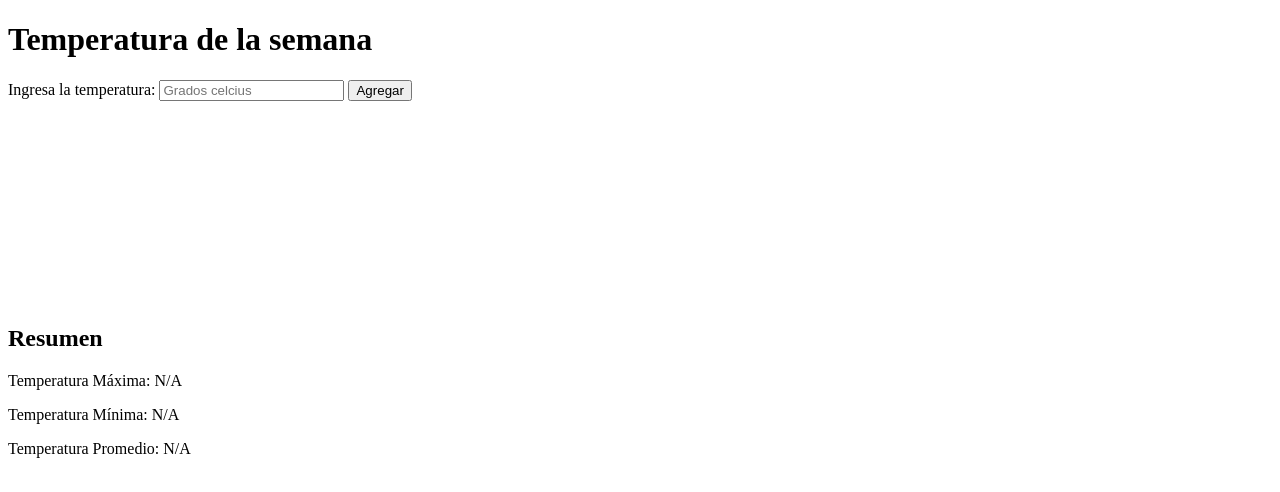
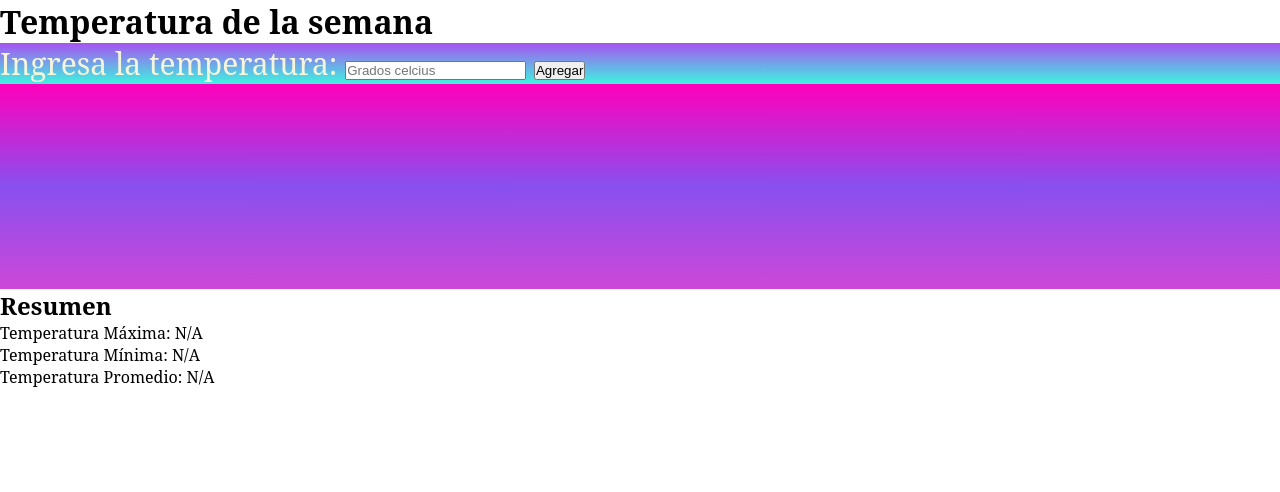
Before and after one commit to rocimed/Temperatura, a plain HTML site: page Index.html in a window 1280 px wide. Drawn offline with nearby package versions, Linux system fonts and the light colour scheme.

Commit message:
insertar estilos

```diff
--- a/Index.html
+++ b/Index.html
@@ -5,7 +5,7 @@
     <meta charset="UTF-8">
     <meta name="viewport" content="width=device-width, initial-scale=1.0">
     <title>Clima</title>
-    <!--link rel="stylesheet" href="style.css"--->
+    <link rel="stylesheet" href="style.css">
     <script src="https://cdnjs.cloudflare.com/ajax/libs/Chart.js/2.9.3/Chart.min.js"></script>
     <script src="Clima.js"></script>
 
@@ -15,13 +15,12 @@
 <body>
     <h1>Temperatura de la semana</h1>
     <div class="container">
-
         <label for="tempInput">Ingresa la temperatura: </label>
         <input type="number" placeholder="Grados celcius" id="tempInput">
         <button onclick="agregarTemperatura()">Agregar</button>
 
     </div>
-    <div>
+    <div class="graf">
         <canvas id="temperaturaChart" width="400" height="200"></canvas>
     </div>
     <div>
--- /dev/null
+++ b/style.css
@@ -0,0 +1,22 @@
+*{
+    margin: 0;
+    padding: 0;
+    box-sizing: border-box;
+    text-decoration: none;
+    list-style: none;
+}
+body{
+    font-family: 'Pacifico', cursive;
+    font-family: 'Noto Serif', serif;
+}
+.container{
+    max-width: 1550px;
+    margin: 0 auto;
+    background-image: linear-gradient(rgb(167, 83, 241),rgb(61, 244, 223));
+    color: beige;
+    font-size: 30px;
+}
+.graf{
+    background-image: linear-gradient(rgb(255, 0, 187),rgb(136, 80, 239),rgb(205, 71, 215));
+    color: beige;
+}
```
